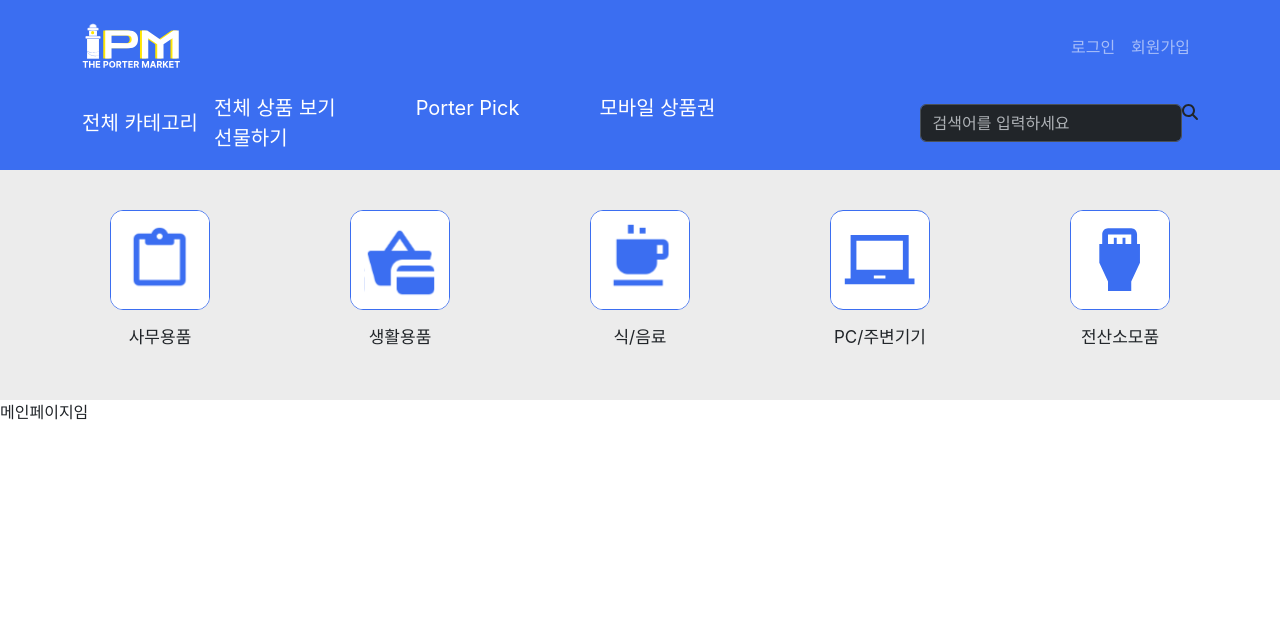
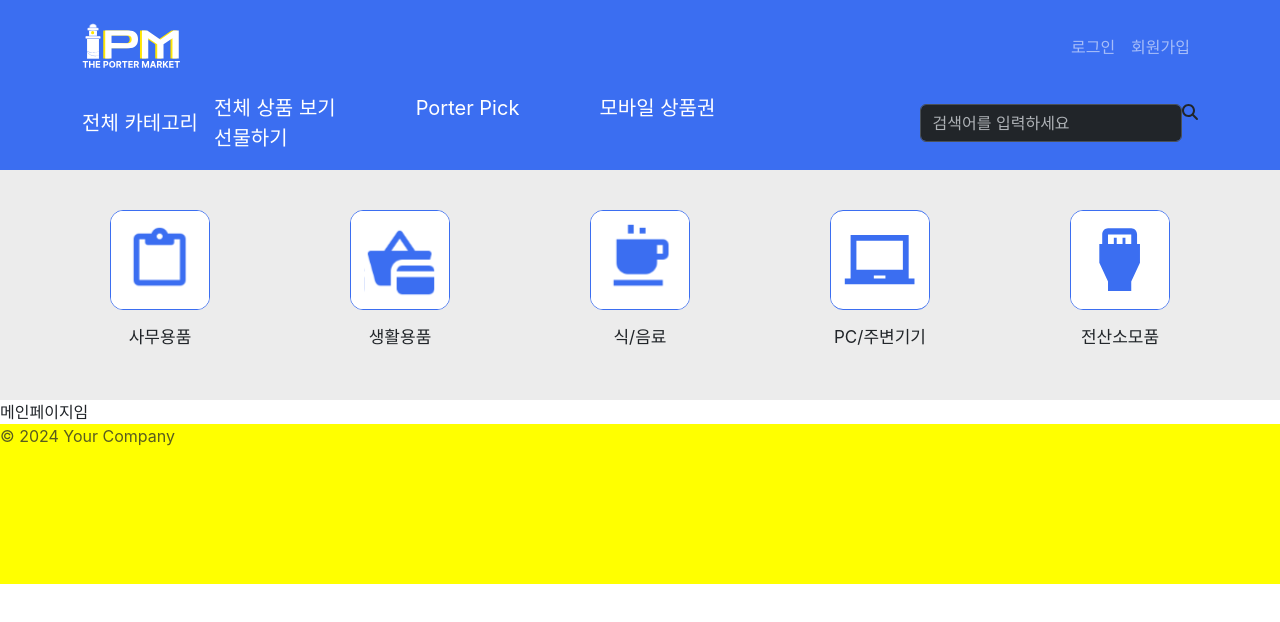
Before and after one commit to Moondy217/AisayHi-Front, a React (Create React App) app in the folder tpm/: page / in a window 1280 px wide. Shown: the top 622 px of the page. Built offline with nearby package versions, Linux system fonts and the light colour scheme.

Commit message:
0616 footer 삽입

```diff
--- a/tpm/src/App.js
+++ b/tpm/src/App.js
@@ -9,6 +9,7 @@ import Signup from './pages/signup/signup';
 import SubMenu from './pages/main/subMenu';
 import SubGreyBox from './pages/main/subGreyBox';
 import SearchBar from './pages/main/searchBar';
+import Footer from './pages/main/footer';
 
 function App() {
   const navigate = useNavigate();
@@ -103,6 +104,8 @@ function App() {
           <Route path="*" element={<div>없는 페이지</div>} />
         </Routes>
       </div>
+
+      <Footer/>
     </div>
   );
 }
--- /dev/null
+++ b/tpm/src/css/Footer.module.css
@@ -0,0 +1,8 @@
+#wrap{
+	min-height: calc(100vh - 10rem); /* footer 높이를 빼준다. */
+	background: pink;
+}
+footer{
+	height: 10rem; /* footer 높이 */
+	background: yellow;
+}
--- a/tpm/src/css/Signup.module.css
+++ b/tpm/src/css/Signup.module.css
@@ -3,7 +3,7 @@
     display: flex;
     flex-direction: row;
     justify-content: center;
-    height: 500px;
+    height: 100%;
 
 }
 
--- /dev/null
+++ b/tpm/src/pages/main/footer.js
@@ -0,0 +1,14 @@
+import React from 'react';
+import styles from '../../css/Footer.module.css';
+
+function Footer() {
+  return (
+    <footer className={styles.footer}>
+      <div className={styles.container}>
+        <span className="text-muted">© 2024 Your Company</span>
+      </div>
+    </footer>
+  );
+}
+
+export default Footer
```
